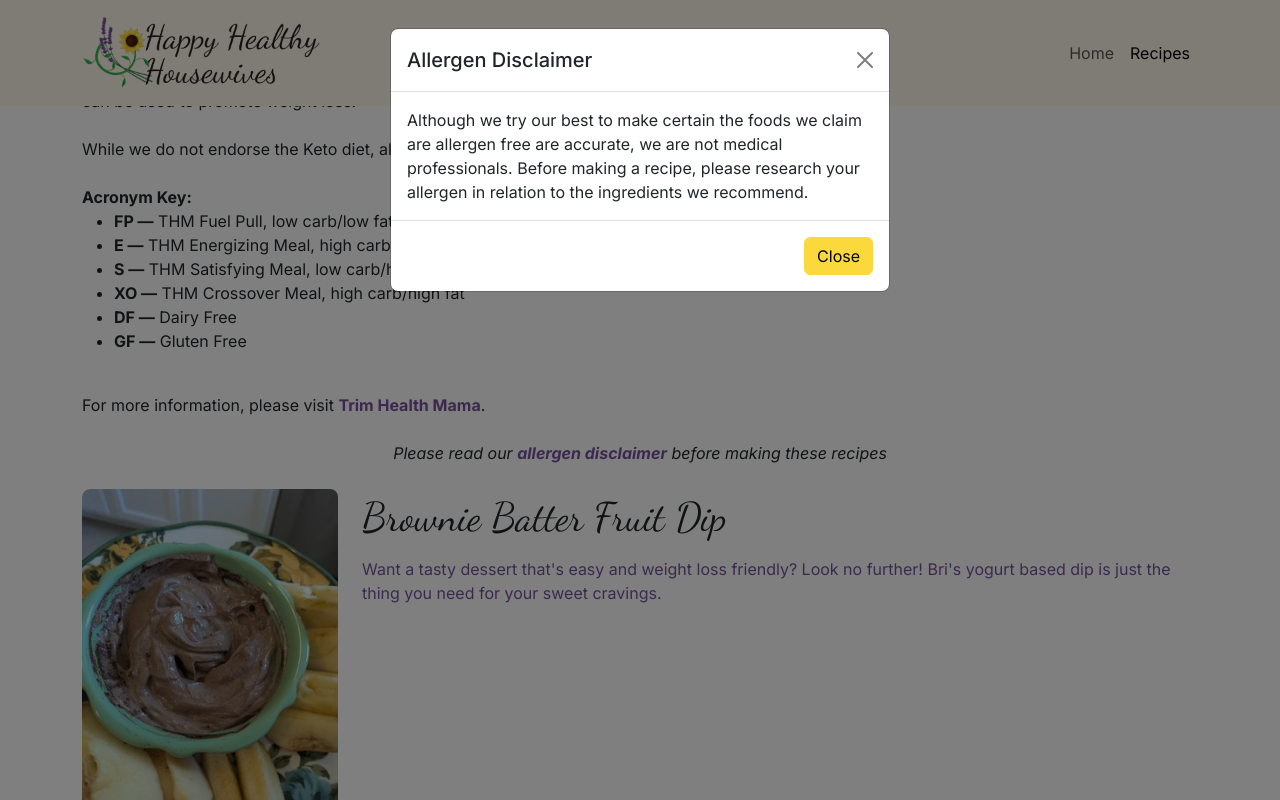
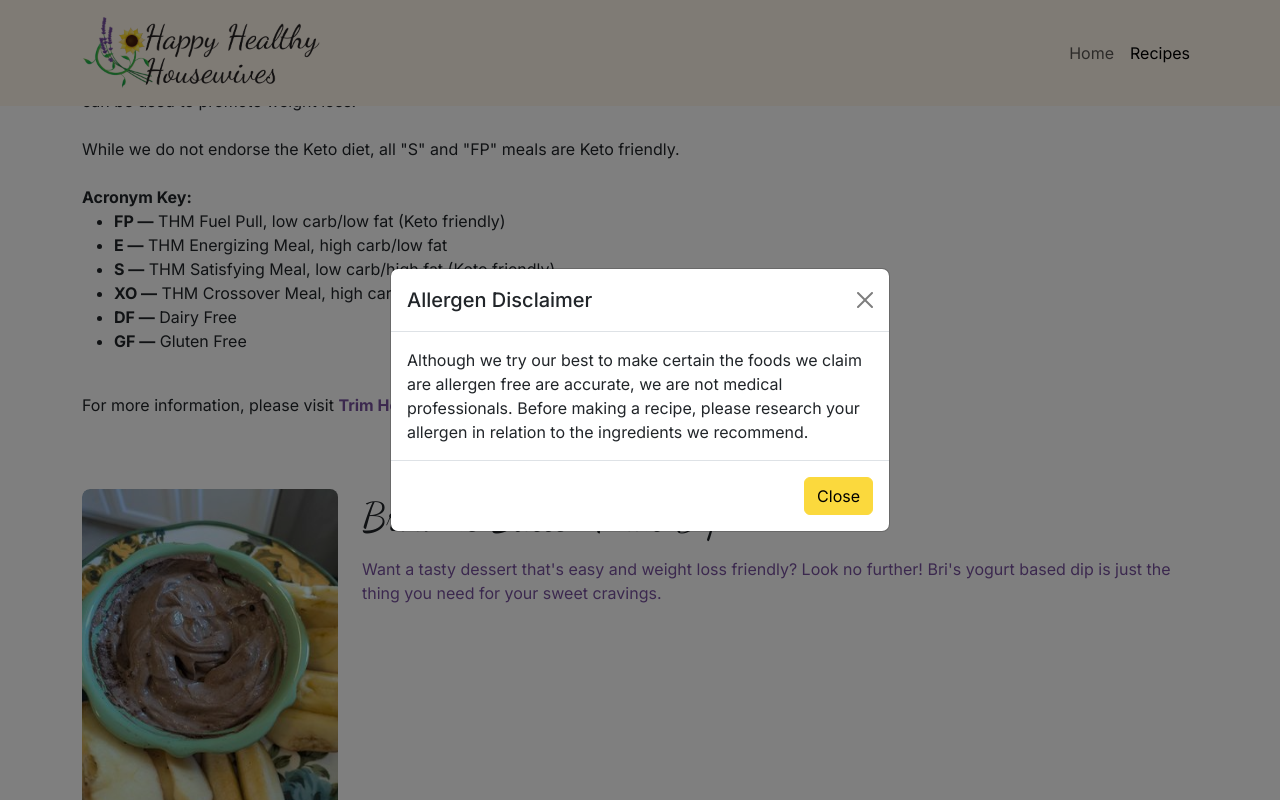
Before and after one commit to Nehemiah-Langness/happy-healthy-housewives, a React (Vite) app: page /happy-healthy-housewives/recipes/thm-fp in a window 1280 px wide. Both pictures are taken after a click on the link "allergen disclaimer". Built offline with nearby package versions, Linux system fonts and the light colour scheme; a web font is replaced by a local one.

Commit message:
layout fixes

```diff
--- a/src/components/AllergyDisclaimer.tsx
+++ b/src/components/AllergyDisclaimer.tsx
@@ -9,7 +9,7 @@ export function AllergyDisclaimer() {
                 before making these recipes
             </div>
             <div className='modal fade' id='allergen-disclaimer' tabIndex={-1} aria-labelledby='allergen-disclaimer' aria-hidden='true'>
-                <div className='modal-dialog'>
+                <div className='modal-dialog modal-dialog-centered'>
                     <div className='modal-content'>
                         <div className='modal-header'>
                             <h1 className='modal-title fs-5' id='allergen-disclaimer'>
--- a/src/pages/RecipeHomePage.tsx
+++ b/src/pages/RecipeHomePage.tsx
@@ -3,7 +3,6 @@ import { RecipeLinkImage } from '../components/RecipeLink';
 import { tags } from '../services/tags';
 import { RecipesIntro } from '../components/RecipesIntro';
 import { RecipeHeaderImage } from '../components/RecipeHeaderImage';
-import type React from 'react';
 
 export function RecipeHomePage() {
     return (
@@ -12,7 +11,7 @@ export function RecipeHomePage() {
             <div className='d-flex flex-column gap-4'>
                 <RecipesIntro />
 
-                <div className='row' style={{ '--bs-gutter-y': '1.5rem' } as React.CSSProperties}>
+                <div className='row gy-5 mt-0'>
                     {tags
                         .filter((x) => x.label)
                         .map((t) => (
--- a/src/services/tag-map.ts
+++ b/src/services/tag-map.ts
@@ -3,9 +3,9 @@ export const tagMap = {
     'THM S': 'Fats - "S" Meals',
     'THM FP': 'Fuel Pull - "FP" Meals',
     'THM XO': 'Crossover - "XO" Meals',
+    'Drinks and Sippers': 'Drinks and Sippers',
     GF: 'Gluten Free',
     DF: 'Dairy Free',
-    'Drinks and Sippers': 'Drinks and Sippers',
     'Keto Friendly': '',
     'Nut Free Option': '',
     'Egg Free': '',
```
